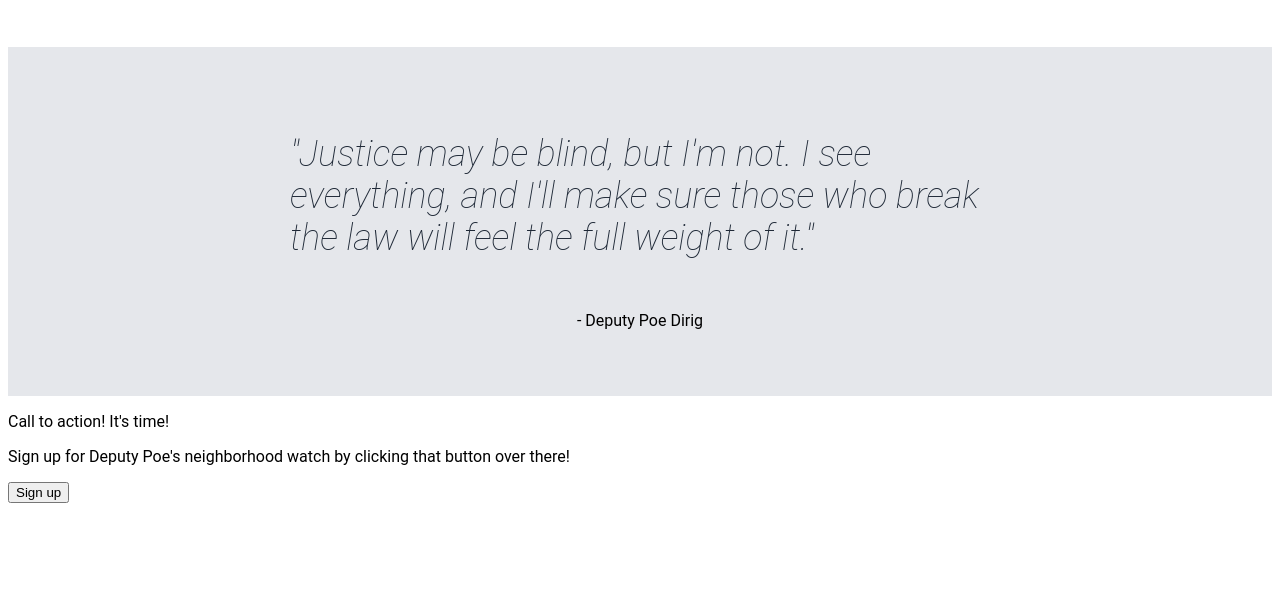
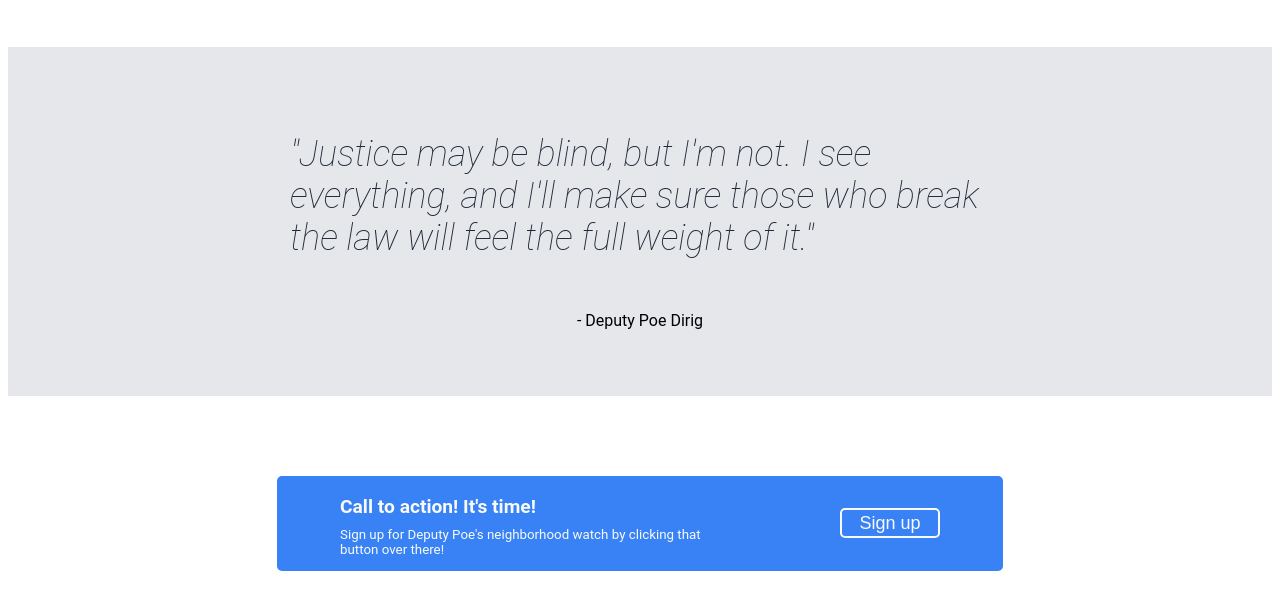
Before and after one commit to jonsirois/odin-website, a plain HTML site: page index.html in a window 1280 px wide. Shown: the part 1027-1636 px from the top of the page. Before the commit the page ends 1538 px from the top, so only its background shows below. Drawn offline with Linux system fonts and the light colour scheme.

Commit message:
style button and call to action

```diff
--- a/index.html
+++ b/index.html
@@ -53,13 +53,13 @@
             <p class="deputy">- Deputy Poe Dirig</p>
         </div>
         <div class="bottom">
-            <span>
-            <div class="announcement">
-                <p class="call">Call to action! It's time!</p>
-                <p class="signup">Sign up for Deputy Poe's neighborhood watch by clicking that button over there!</p>
+            <div class="calltoaction">
+                <div class="announcement">
+                    <p class="call">Call to action! It's time!</p>
+                    <p class="signup">Sign up for Deputy Poe's neighborhood watch by clicking that button over there!</p>
+                </div>
+                <button>Sign up</button>
             </div>
-            <button>Sign up</button>
-            </span>
         </div>
     </div>
 </body>
--- a/style.css
+++ b/style.css
@@ -112,3 +112,48 @@ h1 {
     width: 700px;
     font-weight: lighter;
 }
+
+/*BOTTOM*/
+
+.bottom {
+    display: flex;
+    justify-content: center;
+    align-items: center;
+}
+.calltoaction {
+    display: flex;
+    gap: 80px;
+    background-color: #3882f6;
+    justify-content: space-between;
+    align-items: center;
+    width: 600px;
+    margin-top: 80px;
+    margin-bottom: 80px;
+    border-radius: 5px;
+    color: #f9faf8;
+    padding-left: 5%;
+    padding-right: 5%;
+}
+.signup {
+    max-width: 400px;
+    margin-top: -10px;
+    font-size: smaller;
+}
+
+.call {
+    font-size: larger;
+    font-weight: bolder;
+}
+button {
+    background-color: #3882f6;
+    color: #f9faf8;
+    border: 2px #f9faf8 solid;
+    border-radius: 5px;
+    display: flex;
+    width: 100px;
+    height: 30px;
+    justify-content: center;
+    align-items: center;
+    font-size: large;
+
+}
```
